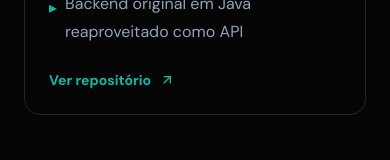
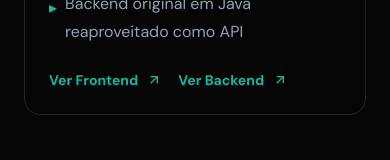
Before and after one commit to lucasnaza1/MeuPortfolio, a React (Vite) app: page / in a window 390 px wide. Shown: the part 8402-8562 px from the top of the page. Built offline with nearby package versions, Linux system fonts and the light colour scheme; a web font is replaced by a local one.

Commit message:
feat: FipeSearch com links separados - Frontend (FipeSearchMobile) e Backend (FipeSearch)

```diff
--- a/src/components/Experience.tsx
+++ b/src/components/Experience.tsx
@@ -111,7 +111,8 @@ const Experience = () => {
         'Interface moderna com histórico de buscas e favoritos',
         'Backend original em Java reaproveitado como API'
       ],
-      link: 'https://github.com/lucasnaza1'
+      frontendLink: 'https://github.com/lucasnaza1/FipeSearchMobile',
+      backendLink: 'https://github.com/lucasnaza1/FipeSearch'
     }
   ]
 
@@ -198,7 +199,34 @@ const Experience = () => {
                 </div>
               </div>
 
-              {exp.link && (
+              {exp.frontendLink && exp.backendLink ? (
+                <div className="mt-6 flex flex-wrap gap-4">
+                  <a
+                    href={exp.frontendLink}
+                    target="_blank"
+                    rel="noopener noreferrer"
+                    className="inline-flex items-center gap-2 text-sm text-teal hover:text-teal-light font-bold transition-colors"
+                  >
+                    Ver Frontend
+                    <svg width="16" height="16" viewBox="0 0 24 24" fill="none" stroke="currentColor" strokeWidth="2">
+                      <path d="M7 17L17 7" />
+                      <path d="M7 7h10v10" />
+                    </svg>
+                  </a>
+                  <a
+                    href={exp.backendLink}
+                    target="_blank"
+                    rel="noopener noreferrer"
+                    className="inline-flex items-center gap-2 text-sm text-teal hover:text-teal-light font-bold transition-colors"
+                  >
+                    Ver Backend
+                    <svg width="16" height="16" viewBox="0 0 24 24" fill="none" stroke="currentColor" strokeWidth="2">
+                      <path d="M7 17L17 7" />
+                      <path d="M7 7h10v10" />
+                    </svg>
+                  </a>
+                </div>
+              ) : exp.link && (
                 <a
                   href={exp.link}
                   target="_blank"
```
